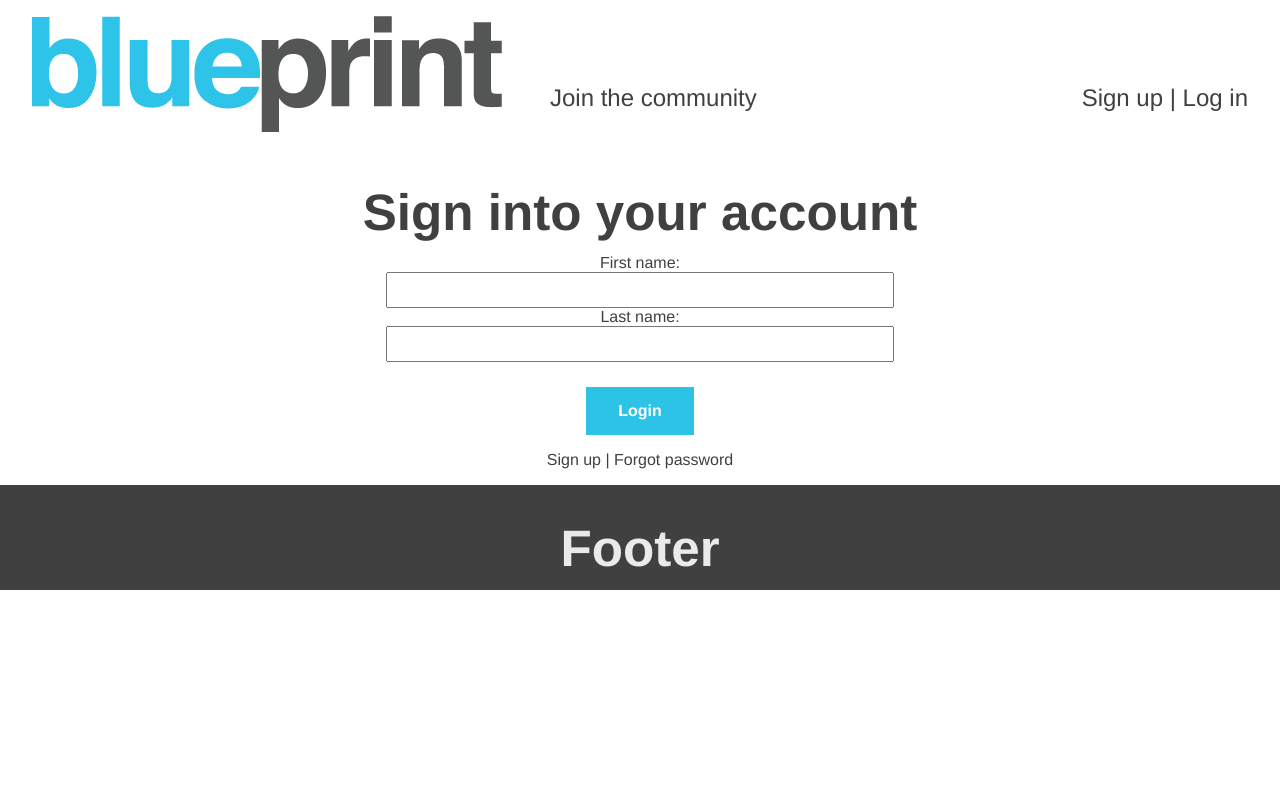
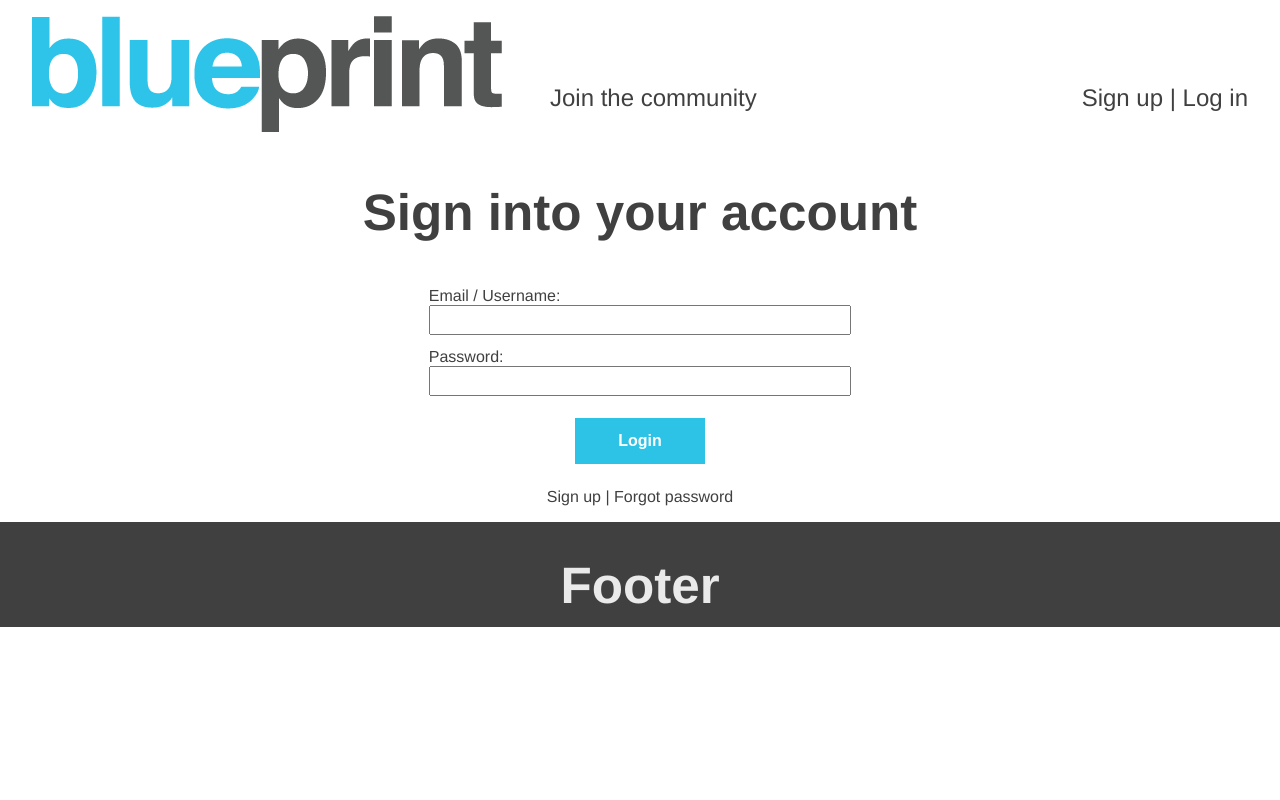
Before and after one commit to webdevgroupproject/architecture, a PHP site: page /login.html in a window 1280 px wide. Run offline with PHP 8.4, Linux system fonts and the light colour scheme.

Commit message:
log in css update

```diff
--- a/css/style.css
+++ b/css/style.css
@@ -1,3 +1,6 @@
+html, body{
+  height: 100%;
+}
 body {
   font-family: Helvetica Neue,Helvetica,Arial,sans-serif;
   width: 100%;
@@ -6,6 +9,9 @@ body {
     padding: 0;
     font-size: 100%;
     color: #404040;
+    display: flex;
+    flex-direction: column;
+     height: 100vh;
 }
 .wrapper{
   padding: 0;
@@ -24,10 +30,12 @@ footer{
   float: left;
   width: 100%;
   color: #EAEAEA;
+  flex-shrink: 0;
 }
 main{
   overflow: hidden;
   background-color: #EAEAEA;
+  flex: 1 0 auto;
 }
 
 .main-white {
@@ -38,12 +46,12 @@ main{
     background-color: #2DC3E7;
     border: none;
     color: #fff;
-    padding: 15px 32px;
+    padding: 2.5% 3%;
     text-align: center;
     text-decoration: none;
     display: inline-block;
     font-weight: bold;
-    font-size: 16px;
+    font-size: 1em;
     margin: 25px 0 0 0;
     cursor: pointer;
 }
@@ -265,18 +273,27 @@ margin: 0;
   float:left;
 }*/
 form {
-  text-align: center;
+  width: 33%;
   margin: 0 auto;
 
 }
 
+form input[type="submit"]{
+  width:130px;
+  height: 46px;
+  margin: 0.5em;
+}
+.form-container{
+  margin-top: 45px;
+}
 form input {
-  width:500px;
+
+  width:100%;
   height:30px;
   margin:0 auto;
+  margin-bottom: 1em;
+  box-sizing: border-box;
 }
-
-form label {
-  margin:0 auto;
-
+.submit-wrap{
+  text-align: center;
 }
--- a/index.html
+++ b/index.html
@@ -18,7 +18,7 @@
       </nav>
       <nav class="user-nav">
         <span class="user-conrol-links">
-          <a href="#">Sign up</a> | <a href="#">Log in</a>
+          <a href="#">Sign up</a> | <a href="login.html">Log in</a>
         </span>
       </nav>
     </header>
--- a/login.html
+++ b/login.html
@@ -9,7 +9,7 @@
 <div class="wrapper">
     <header>
         <div class="logo-contain">
-            <img src="images/logo-scaled.png" alt="Blueprint company logo">
+            <a href="index.html"><img src="images/logo-scaled.png" alt="Blueprint company logo"></a>
         </div>
         <nav class="header-nav">
             <ul>
@@ -18,21 +18,22 @@
         </nav>
         <nav class="user-nav">
         <span class="user-conrol-links">
-          <a href="#">Sign up</a> | <a href="#">Log in</a>
+          <a href="#">Sign up</a> | <a href="login.html">Log in</a>
         </span>
         </nav>
     </header>
     <main class="main-white">
-        <div>
-            <h1>Sign into your account</h1>
+      <h1>Sign into your account</h1>
+        <div class="form-container">
             <form method="get" action="#">
-                <label>First name: </label><br>
-                <input type="text" name="firstname"><br>
-                <label>Last name: </label><br>
-                <input type="text" name="lastname"><br/>
-                <a href="#" class="button">Login</a>
+                <label>Email / Username: </label>
+                <input type="text" name="email">
+                <label>Password: </label>
+                <input type="password" name="password">
+                <div class="submit-wrap">
+                  <input type="submit" value="Login" class="button">
+                </div>
             </form>
-
         </div>
         <p style="text-align: center"><a href="#">Sign up</a>   |  <a href="#">Forgot password</a> </p>
 
```
